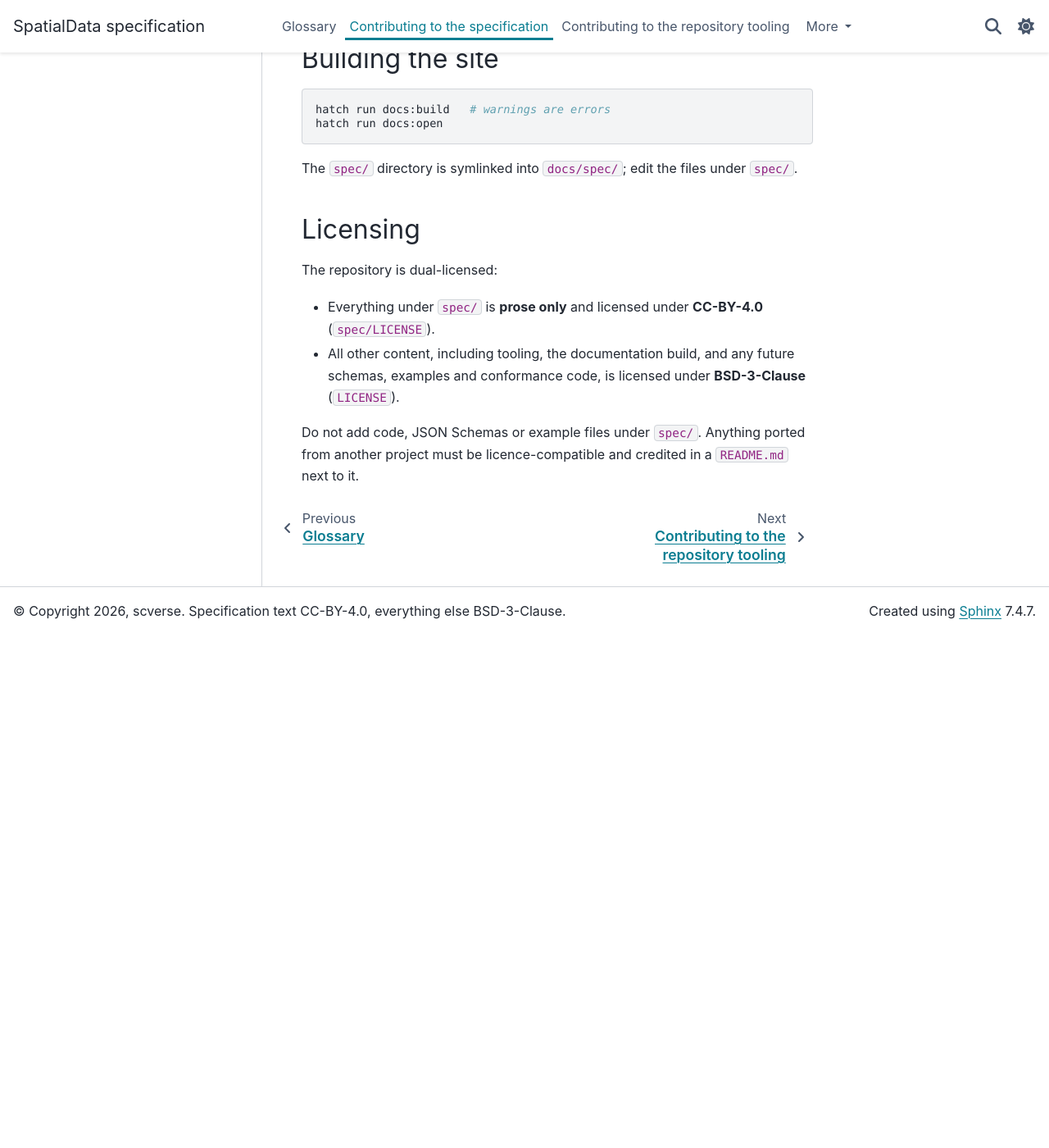
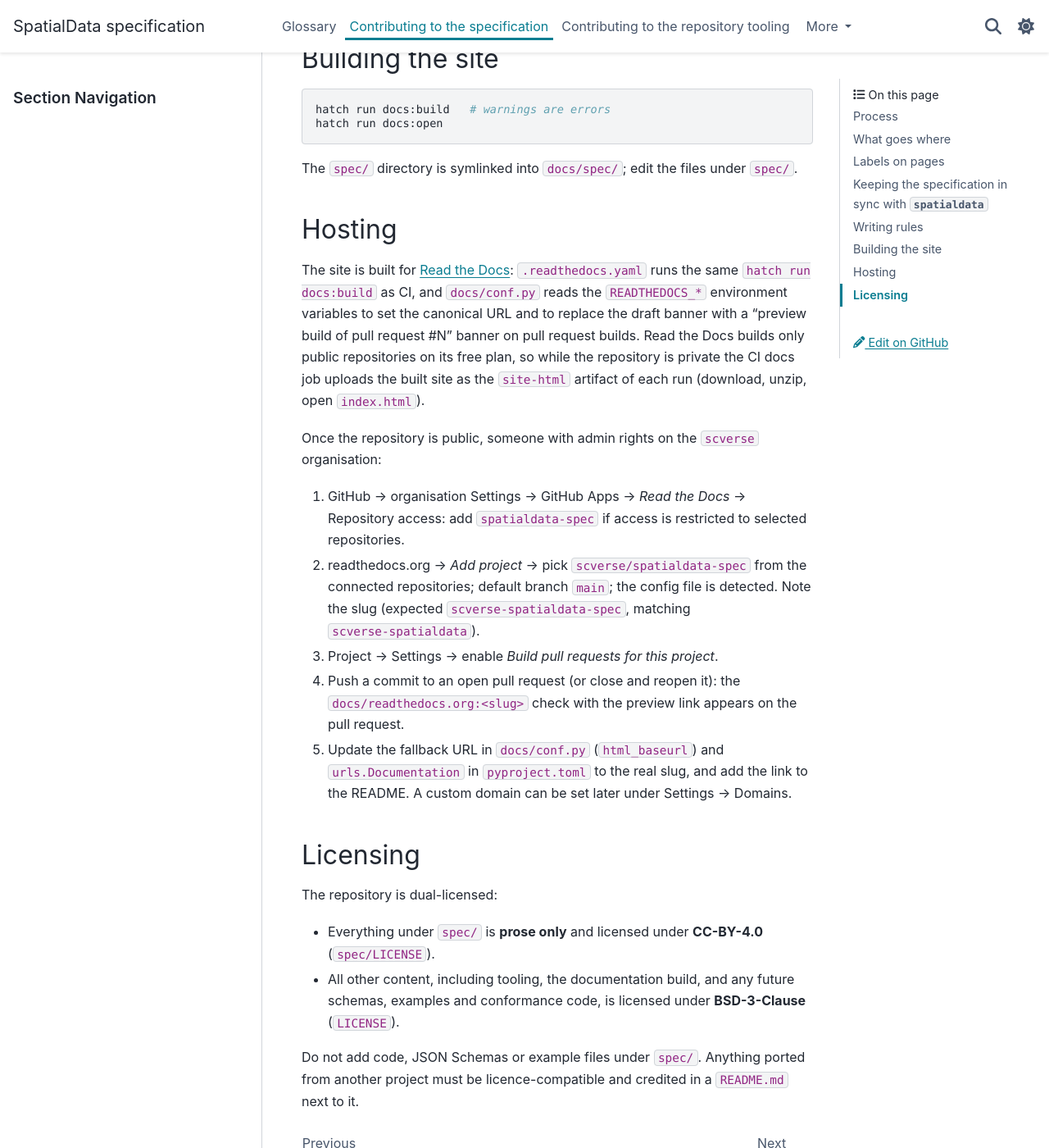
Before and after one commit to scverse/spatialdata-spec, a Sphinx documentation site: the page built from docs/contributing_to_the_spec.md, in a window 1280 px wide and 1400 px high, scrolled down 2782 px. Shown: the whole window at 82% size. Built offline with Sphinx 7.4.7 and the PyData theme 0.15.4, drawn with Linux system fonts in a browser that asks for light colours; formulas are drawn with MathJax 3; pages that are not in the unit, such as notebooks, are missing from menus; the version number is read from the project's files by our own code; before the commit the page ends 3556 px from its top, so only the background shows below that.

Commit message:
docs: Read the Docs readiness and interim CI preview
conf.py reads the READTHEDOCS_* variables to set the canonical URL and to show a pull-request
preview banner instead of the draft banner; .readthedocs.yaml documents that only the project import
is missing once the repository is public; the hosting steps are in the contributing guide. While the
repository is private, the CI docs job uploads the built site as the site-html artifact.

Co-Authored-By: Claude Fable 5.1 <noreply@anthropic.com>

```diff
--- a/docs/conf.py
+++ b/docs/conf.py
@@ -1,6 +1,7 @@
 # Configuration file for the Sphinx documentation builder.
 # https://www.sphinx-doc.org/page/usage/configuration.html
 
+import os
 import shutil
 from datetime import datetime
 from importlib.metadata import metadata
@@ -22,6 +23,16 @@ repository_url = urls["Source"]
 # Keep in sync with spec/on-disk/versions.md.
 ondisk_format_version = "0.2"
 
+# -- Read the Docs awareness --------------------------------------------------
+# Read the Docs exposes the build context through environment variables; see
+# https://docs.readthedocs.io/en/stable/reference/environment-variables.html.
+# Nothing here is required for local or GitHub Actions builds.
+on_rtd = os.environ.get("READTHEDOCS") == "True"
+rtd_version = os.environ.get("READTHEDOCS_VERSION", "")
+rtd_version_type = os.environ.get("READTHEDOCS_VERSION_TYPE", "")  # "branch", "tag", "external" (pull request)
+rtd_canonical_url = os.environ.get("READTHEDOCS_CANONICAL_URL", "")
+is_pr_preview = on_rtd and rtd_version_type == "external"
+
 bibtex_bibfiles = ["references.bib"]
 templates_path = ["_templates"]
 nitpicky = True  # Warn about broken links
@@ -33,6 +44,7 @@ html_context = {
     "github_version": "main",
     "doc_path": "docs",
     "default_mode": "light",
+    "READTHEDOCS": on_rtd,
 }
 
 # -- General configuration ---------------------------------------------------
@@ -85,6 +97,19 @@ html_title = "SpatialData specification"
 html_short_title = "SpatialData spec"
 html_show_sourcelink = False
 html_copy_source = False
+# Canonical URL of the published site; Read the Docs provides it per version and per pull request.
+html_baseurl = rtd_canonical_url or "https://spatialdata-spec.readthedocs.io/en/latest/"
+
+if is_pr_preview:
+    announcement = (
+        f"Preview build of pull request #{rtd_version}. Not the published specification. "
+        f'<a href="{repository_url}/pull/{rtd_version}">Discussion</a>.'
+    )
+else:
+    announcement = (
+        "Draft under development. Content reflects the format written by spatialdata 0.6 to 0.8. "
+        f'<a href="{repository_url}/issues">Feedback welcome</a>.'
+    )
 
 html_theme_options = {
     "header_links_before_dropdown": 3,
@@ -99,10 +124,7 @@ html_theme_options = {
     "use_edit_page_button": True,
     "footer_start": ["copyright"],
     "footer_end": ["sphinx-version"],
-    "announcement": (
-        "Draft under development. Content reflects the format written by spatialdata 0.6 to 0.8. "
-        f'<a href="{repository_url}/issues">Feedback welcome</a>.'
-    ),
+    "announcement": announcement,
     "icon_links": [
         {
             "name": "GitHub",
@@ -124,7 +146,7 @@ html_theme_options = {
 
 katex_prerender = shutil.which(katex.NODEJS_BINARY) is not None
 
-ogp_site_url = "https://spatialdata-spec.readthedocs.io/"
+ogp_site_url = html_baseurl
 ogp_description_length = 200
 
 nitpick_ignore = []
--- a/docs/contributing_to_the_spec.md
+++ b/docs/contributing_to_the_spec.md
@@ -77,6 +77,29 @@ hatch run docs:open
 
 The `spec/` directory is symlinked into `docs/spec/`; edit the files under `spec/`.
 
+## Hosting
+
+The site is built for [Read the Docs](https://readthedocs.org): `.readthedocs.yaml` runs the same
+`hatch run docs:build` as CI, and `docs/conf.py` reads the `READTHEDOCS_*` environment variables
+to set the canonical URL and to replace the draft banner with a "preview build of pull request #N"
+banner on pull request builds. Read the Docs builds only public repositories on its free plan, so
+while the repository is private the CI docs job uploads the built site as the `site-html` artifact of
+each run (download, unzip, open `index.html`).
+
+Once the repository is public, someone with admin rights on the `scverse` organisation:
+
+1. GitHub → organisation Settings → GitHub Apps → *Read the Docs* → Repository access: add
+   `spatialdata-spec` if access is restricted to selected repositories.
+2. readthedocs.org → *Add project* → pick `scverse/spatialdata-spec` from the connected
+   repositories; default branch `main`; the config file is detected. Note the slug (expected
+   `scverse-spatialdata-spec`, matching `scverse-spatialdata`).
+3. Project → Settings → enable *Build pull requests for this project*.
+4. Push a commit to an open pull request (or close and reopen it): the
+   `docs/readthedocs.org:<slug>` check with the preview link appears on the pull request.
+5. Update the fallback URL in `docs/conf.py` (`html_baseurl`) and `urls.Documentation` in
+   `pyproject.toml` to the real slug, and add the link to the README. A custom domain can be set
+   later under Settings → Domains.
+
 ## Licensing
 
 The repository is dual-licensed:
```
Also changed, not shown: CHANGELOG.md (+3 -0 lines), README.md (+5 -0 lines), planning/NEXT_STEPS.md (+10 -7 lines), .readthedocs.yaml, 1 other file.
